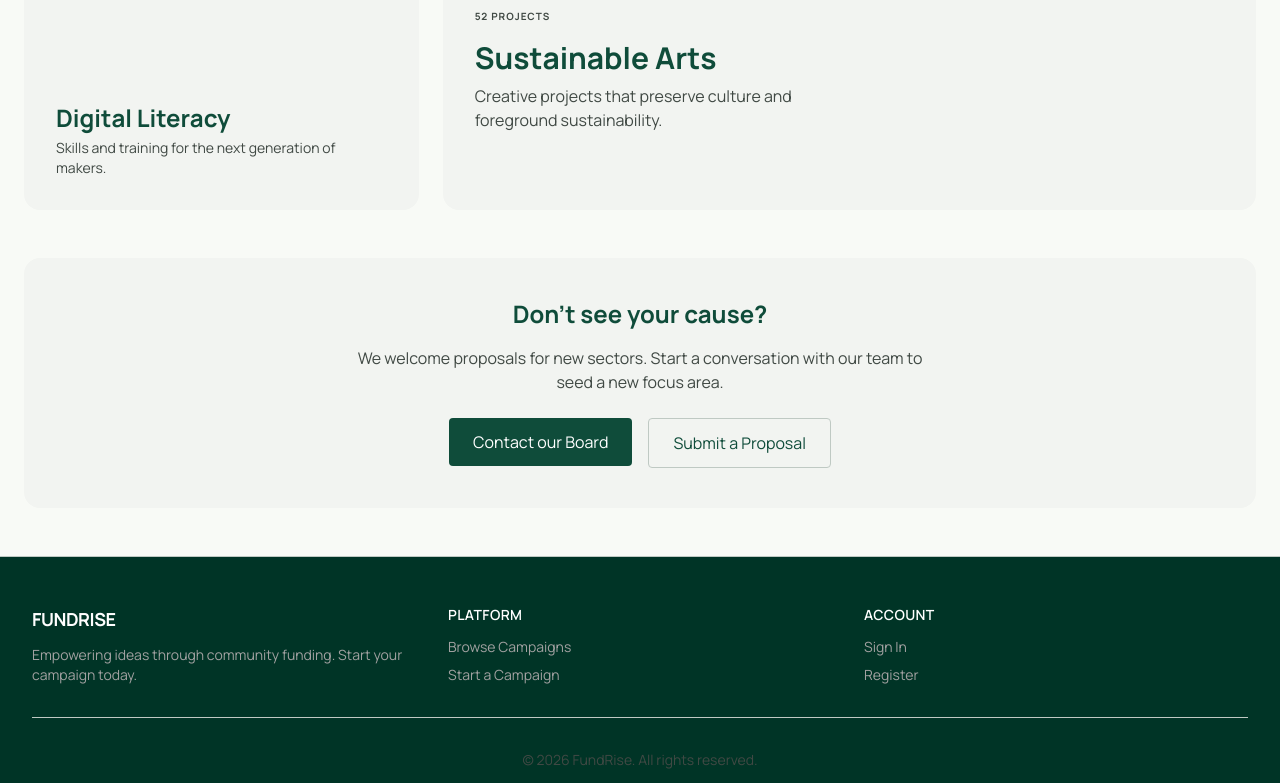
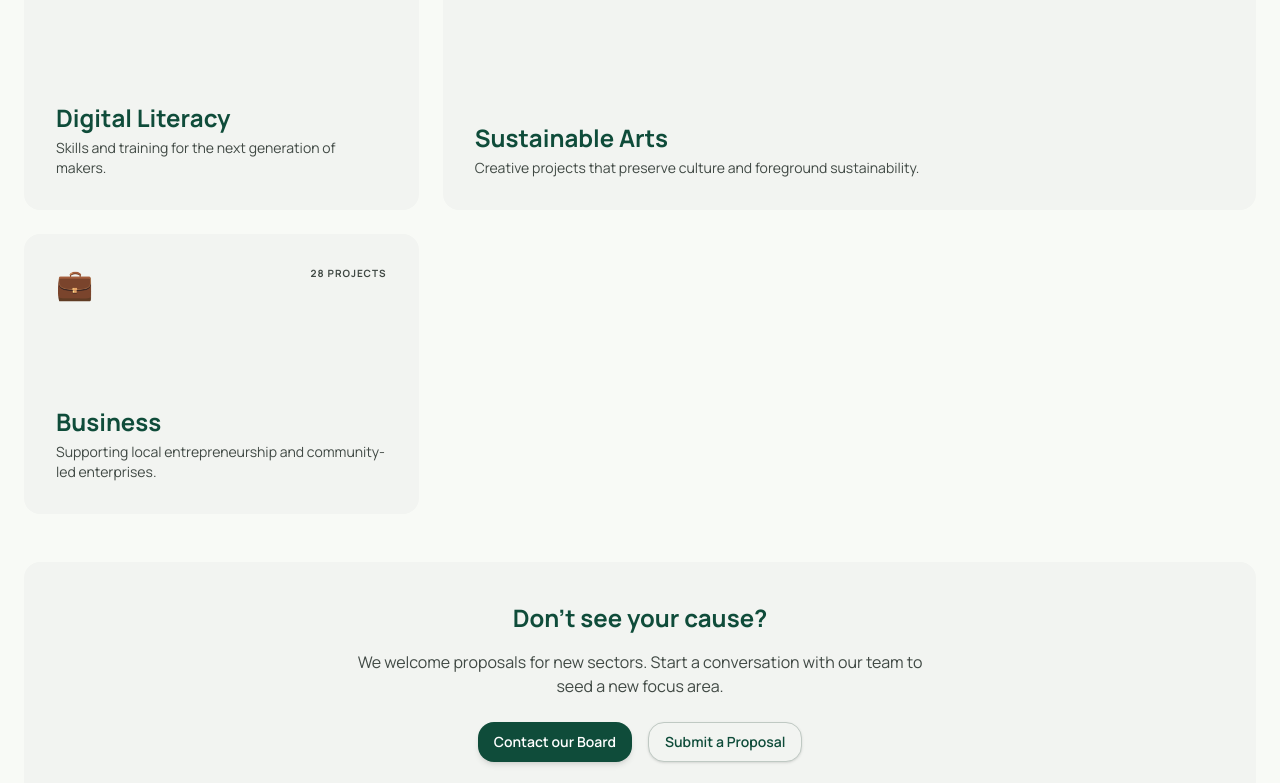
Before and after one commit to itsfuad/Advance-Web-Tech, a Next.js app in the folder frontend/: page /categories in a window 1280 px wide. Shown: the part 1017-1800 px from the top of the page. Built offline with nearby package versions, Linux system fonts and the light colour scheme; no server answers.

Commit message:
update UI

```diff
--- a/frontend/app/campaigns/page.tsx
+++ b/frontend/app/campaigns/page.tsx
@@ -9,16 +9,7 @@ import { Select } from "@/components/ui/select";
 import { Button } from "@/components/ui/button";
 import { Search } from "lucide-react";
 
-const CATEGORIES = [
-  "Technology",
-  "Health",
-  "Education",
-  "Environment",
-  "Arts",
-  "Community",
-  "Business",
-  "Other",
-];
+import { CATEGORY_NAMES } from "@/lib/categories";
 
 export default function CampaignsPage() {
   const [campaigns, setCampaigns] = useState<Campaign[]>([]);
@@ -109,7 +100,7 @@ export default function CampaignsPage() {
           className="w-full sm:w-48"
           placeholder="All Categories"
         >
-          {CATEGORIES.map((c) => (
+          {CATEGORY_NAMES.map((c) => (
             <option key={c} value={c}>
               {c}
             </option>
--- a/frontend/app/categories/page.tsx
+++ b/frontend/app/categories/page.tsx
@@ -1,13 +1,6 @@
 import Link from "next/link";
-
-const CATEGORIES = [
-  { id: "environment", title: "Environment", count: 142 },
-  { id: "education", title: "Education", count: 84 },
-  { id: "health", title: "Community Health", count: 67 },
-  { id: "digital", title: "Digital Literacy", count: 39 },
-  { id: "arts", title: "Sustainable Arts", count: 52 },
-  { id: "business", title: "Business", count: 28 },
-];
+import { Button } from "@/components/ui/button";
+import { CATEGORIES } from "@/lib/categories";
 
 export default function CategoriesPage() {
   return (
@@ -25,70 +18,45 @@ export default function CategoriesPage() {
 
       {/* Bento Grid */}
       <section className="grid grid-cols-1 md:grid-cols-12 gap-6 auto-rows-[280px]">
-        {/* Featured */}
-        <Link href={`/campaigns?category=Environment`} className="md:col-span-8 md:row-span-2 group relative overflow-hidden rounded-2xl cursor-pointer">
+        {CATEGORIES.map((cat) => {
+          const isFeatured = cat.layout === "featured";
+          const isWide = cat.layout === "wide";
+          const colClass = isFeatured ? "md:col-span-8 md:row-span-2" : isWide ? "md:col-span-8" : "md:col-span-4";
+
+          return (
+            <Link
+              key={cat.id}
+              href={`/campaigns?category=${encodeURIComponent(cat.title)}`}
+              className={`${colClass} group relative overflow-hidden rounded-2xl cursor-pointer ${isFeatured ? "" : "bg-(--surface-container-low)"}`}
+            >
+              {isFeatured ? (
+                <>
                   <div className="absolute inset-0 bg-gradient-to-t from-[rgba(0,52,38,0.85)] via-[rgba(0,52,38,0.25)] to-transparent z-10" />
-          <img src="/cover.png" alt="Environment" className="absolute inset-0 w-full h-full object-cover transition-transform duration-700 group-hover:scale-105" />
+                  <img src="/cover.png" alt={cat.title} className="absolute inset-0 w-full h-full object-cover transition-transform duration-700 group-hover:scale-105" />
                   <div className="relative z-20 p-10 text-(--primary-foreground)">
                     <div className="flex items-center gap-3 mb-4">
-              <div className="text-3xl">🌿</div>
-              <span className="text-xs uppercase tracking-[0.18em]">Active Projects: 142</span>
+                      <div className="text-3xl">{cat.emoji}</div>
+                      <span className="text-xs uppercase tracking-[0.18em]">Active Projects: {cat.count}</span>
                     </div>
-            <h3 className="text-4xl font-extrabold mb-2">Environment</h3>
-            <p className="max-w-md text-(--primary-foreground)/90">Protecting biodiversity and restoring vital ecosystems with community-led solutions.</p>
+                    <h3 className="text-4xl font-extrabold mb-2">{cat.title}</h3>
+                    <p className="max-w-md text-(--primary-foreground)/90">{cat.description}</p>
                   </div>
-        </Link>
-
-        {/* Education */}
-        <Link href={`/campaigns?category=Education`} className="md:col-span-4 group relative overflow-hidden rounded-2xl cursor-pointer bg-(--surface-container-low)">
+                </>
+              ) : (
                 <div className="relative z-20 p-8 flex flex-col h-full justify-between">
                   <div className="flex justify-between items-start">
-              <div className="text-3xl text-(--primary)">📚</div>
-              <span className="text-[10px] uppercase tracking-widest text-(--on-surface-variant) font-bold">84 Projects</span>
+                    <div className="text-3xl text-(--primary)">{cat.emoji}</div>
+                    <span className="text-[10px] uppercase tracking-widest text-(--on-surface-variant) font-bold">{cat.count} Projects</span>
                   </div>
                   <div>
-              <h4 className="text-2xl font-bold text-(--primary) mb-1">Education</h4>
-              <p className="text-sm text-(--on-surface-variant)">Bridging learning gaps with accessible tools and curricula.</p>
+                    <h4 className="text-2xl font-bold text-(--primary) mb-1">{cat.title}</h4>
+                    <p className="text-sm text-(--on-surface-variant)">{cat.description}</p>
                   </div>
                 </div>
+              )}
             </Link>
-
-        {/* Community Health */}
-        <Link href={`/campaigns?category=Community Health`} className="md:col-span-4 group relative overflow-hidden rounded-2xl cursor-pointer bg-(--surface-container-low)">
-          <div className="relative z-20 p-8 flex flex-col h-full justify-between">
-            <div className="flex justify-between items-start">
-              <div className="text-3xl text-(--primary)">⚕️</div>
-              <span className="text-[10px] uppercase tracking-widest text-(--on-surface-variant) font-bold">67 Projects</span>
-            </div>
-            <div>
-              <h4 className="text-2xl font-bold text-(--primary) mb-1">Community Health</h4>
-              <p className="text-sm text-(--on-surface-variant)">Local initiatives improving health outcomes for neighborhoods.</p>
-            </div>
-          </div>
-        </Link>
-
-        {/* Digital Literacy */}
-        <Link href={`/campaigns?category=Digital Literacy`} className="md:col-span-4 group relative overflow-hidden rounded-2xl cursor-pointer bg-(--surface-container-low)">
-          <div className="relative z-20 p-8 flex flex-col h-full justify-between">
-            <div className="flex justify-between items-start">
-              <div className="text-3xl text-(--primary)">💻</div>
-              <span className="text-[10px] uppercase tracking-widest text-(--on-surface-variant) font-bold">39 Projects</span>
-            </div>
-            <div>
-              <h4 className="text-2xl font-bold text-(--primary) mb-1">Digital Literacy</h4>
-              <p className="text-sm text-(--on-surface-variant)">Skills and training for the next generation of makers.</p>
-            </div>
-          </div>
-        </Link>
-
-        {/* Sustainable Arts (wide) */}
-        <Link href={`/campaigns?category=Arts`} className="md:col-span-8 group relative overflow-hidden rounded-2xl cursor-pointer bg-(--surface-container-low)">
-          <div className="relative z-20 p-8 flex flex-col h-full justify-center max-w-md">
-            <span className="text-[10px] uppercase tracking-widest text-(--on-surface-variant) font-bold mb-4">52 Projects</span>
-            <h3 className="text-3xl font-bold text-(--primary) mb-2">Sustainable Arts</h3>
-            <p className="text-(--on-surface-variant)">Creative projects that preserve culture and foreground sustainability.</p>
-          </div>
-        </Link>
+          );
+        })}
       </section>
 
       {/* CTA */}
@@ -96,8 +64,8 @@ export default function CategoriesPage() {
         <h2 className="text-2xl font-bold text-(--primary) mb-4">Don&apos;t see your cause?</h2>
         <p className="text-(--on-surface-variant) max-w-xl mx-auto mb-6">We welcome proposals for new sectors. Start a conversation with our team to seed a new focus area.</p>
         <div className="flex justify-center gap-4">
-          <Link href="/contact"><button className="px-6 py-3 bg-(--primary) text-(--primary-foreground) rounded-md">Contact our Board</button></Link>
-          <Link href="/proposal"><button className="px-6 py-3 border border-(--outline) text-(--primary) rounded-md">Submit a Proposal</button></Link>
+          <Link href="/contact"><Button>Contact our Board</Button></Link>
+          <Link href="/proposal"><Button variant="outline">Submit a Proposal</Button></Link>
         </div>
       </section>
     </main>
--- a/frontend/app/how-it-works/page.tsx
+++ b/frontend/app/how-it-works/page.tsx
@@ -1,6 +1,6 @@
 import Link from "next/link";
 import { Button } from "@/components/ui/button";
-import { Target, Users } from "lucide-react";
+import { Target, Users, ChartLine } from "lucide-react";
 
 export default function HowItWorksPage() {
   return (
@@ -112,20 +112,21 @@ export default function HowItWorksPage() {
           <div className="md:col-span-2 bg-(--surface-container-low) rounded-2xl p-8 flex flex-col justify-between">
             <div className="flex justify-between">
               <div className="w-12 h-12 bg-(--primary) text-(--primary-foreground) rounded-full flex items-center justify-center font-bold">1</div>
-              <div className="text-(--outline)">monitoring</div>
+              <ChartLine size={20} />
             </div>
 
             <div>
-              <h3 className="text-2xl font-bold mt-6">Real-Time Verification</h3>
-              <p className="text-(--on-surface-variant)">Updates, audits and progress metrics available to all backers in a live feed.</p>
+                <h3 className="text-2xl font-bold mt-6">Real-Time Verification</h3>
+                <p className="text-(--on-surface-variant)">Updates, audits and progress metrics available to all backers in a live feed.</p>
             </div>
           </div>
 
-          <div className="bg-(--primary-container) text-(--primary-foreground) rounded-2xl p-8 flex flex-col justify-between">
-            <div className="w-10 h-10 bg-(--primary-fixed) rounded-full flex items-center justify-center font-bold">2</div>
+          <div className="relative bg-(--primary-container) text-(--primary-foreground) rounded-2xl p-8 flex flex-col justify-between">
+            <div className="w-10 h-10 bg-(--primary) rounded-full flex items-center justify-center font-bold">2</div>
+            <Users size={90} className="text-(--primary) absolute right-10" />
             <div>
               <h3 className="text-2xl font-bold mt-2">Community Governance</h3>
-              <p className="text-(--primary-fixed) text-sm">Voting and local participation in implementation decisions.</p>
+              <p className="text-(--secondary) text-sm">Voting and local participation in implementation decisions.</p>
             </div>
           </div>
 
@@ -148,7 +149,7 @@ export default function HowItWorksPage() {
         <h2 className="text-3xl font-bold mb-4">Ready to architect change?</h2>
         <div className="flex justify-center gap-4">
           <Link href="/campaigns/new"><Button>Start a Movement</Button></Link>
-          <Link href="/campaigns"><button className="px-6 py-3 border border-(--outline) text-(--primary) rounded-md">Browse Projects</button></Link>
+          <Link href="/campaigns"><Button variant="outline">Browse Projects</Button></Link>
         </div>
       </section>
     </main>
--- a/frontend/components/layout/Footer.tsx
+++ b/frontend/components/layout/Footer.tsx
@@ -59,7 +59,7 @@ export default function Footer() {
             </ul>
           </div>
         </div>
-        <div className="border-t border-(--footer-border) mt-8 pt-8 text-center text-(--footer-muted-foreground) text-sm">
+        <div className="border-t border-(--secondary) mt-8 pt-8 text-center text-(--secondary) text-sm">
           © {new Date().getFullYear()} FundRise. All rights reserved.
         </div>
       </div>
--- a/frontend/components/layout/Navbar.tsx
+++ b/frontend/components/layout/Navbar.tsx
@@ -14,7 +14,7 @@ import {
   TriangleAlert,
   X,
 } from "lucide-react";
-import { useRouter } from "next/navigation";
+import { useRouter, usePathname } from "next/navigation";
 import { resolveImageUrl } from "@/lib/utils";
 
 export default function Navbar() {
@@ -23,6 +23,7 @@ export default function Navbar() {
   const [accountOpen, setAccountOpen] = useState(false);
   const accountMenuRef = useRef<HTMLDivElement>(null);
   const router = useRouter();
+  const pathname = usePathname();
 
   const handleLogout = () => {
     logout();
@@ -65,9 +66,9 @@ export default function Navbar() {
           </Link>
 
           <div className="hidden md:flex items-center gap-8 font-medium tracking-tight">
-            <Link href="/campaigns" className="text-(--primary) font-bold border-b-2 border-(--primary) pb-1">Discover</Link>
-            <Link href="/how-it-works" className="text-(--muted-foreground) hover:text-(--primary) transition-colors">How it Works</Link>
-            <Link href="/categories" className="text-(--muted-foreground) hover:text-(--primary) transition-colors">Categories</Link>
+            <Link href="/campaigns" className={`${pathname?.startsWith("/campaigns") ? "text-(--primary) font-bold border-b-2 border-(--primary) pb-1" : "text-(--muted-foreground) hover:text-(--primary) transition-colors"}`}>Discover</Link>
+            <Link href="/how-it-works" className={`${pathname === "/how-it-works" ? "text-(--primary) font-bold border-b-2 border-(--primary) pb-1" : "text-(--muted-foreground) hover:text-(--primary) transition-colors"}`}>How it Works</Link>
+            <Link href="/categories" className={`${pathname?.startsWith("/categories") ? "text-(--primary) font-bold border-b-2 border-(--primary) pb-1" : "text-(--muted-foreground) hover:text-(--primary) transition-colors"}`}>Categories</Link>
           </div>
 
           <div className="hidden md:flex items-center gap-3">
@@ -185,7 +186,7 @@ export default function Navbar() {
         <div className="md:hidden bg-(--secondary) border-t border-(--border) px-4 py-4 space-y-3">
           <Link
             href="/campaigns"
-            className="block text-sm py-2"
+            className={`block text-sm py-2 ${pathname?.startsWith("/campaigns") ? "underline font-medium" : ""}`}
             onClick={() => setMenuOpen(false)}
           >
             Browse Campaigns
--- /dev/null
+++ b/frontend/lib/categories.ts
@@ -0,0 +1,58 @@
+export const CATEGORIES = [
+  {
+    id: "environment",
+    title: "Environment",
+    count: 142,
+    description: "Protecting biodiversity and restoring vital ecosystems with community-led solutions.",
+    emoji: "🌿",
+    iconName: "environment",
+    layout: "featured",
+  },
+  {
+    id: "education",
+    title: "Education",
+    count: 84,
+    description: "Bridging learning gaps with accessible tools and curricula.",
+    emoji: "📚",
+    iconName: "education",
+    layout: "normal",
+  },
+  {
+    id: "community-health",
+    title: "Community Health",
+    count: 67,
+    description: "Local initiatives improving health outcomes for neighborhoods.",
+    emoji: "⚕️",
+    iconName: "community-health",
+    layout: "normal",
+  },
+  {
+    id: "digital-literacy",
+    title: "Digital Literacy",
+    count: 39,
+    description: "Skills and training for the next generation of makers.",
+    emoji: "💻",
+    iconName: "digital-literacy",
+    layout: "normal",
+  },
+  {
+    id: "arts",
+    title: "Sustainable Arts",
+    count: 52,
+    description: "Creative projects that preserve culture and foreground sustainability.",
+    emoji: "🎨",
+    iconName: "arts",
+    layout: "wide",
+  },
+  {
+    id: "business",
+    title: "Business",
+    count: 28,
+    description: "Supporting local entrepreneurship and community-led enterprises.",
+    emoji: "💼",
+    iconName: "business",
+    layout: "normal",
+  },
+];
+
+export const CATEGORY_NAMES = CATEGORIES.map((c) => c.title);
```
Lines whose indentation alone changed are shown as unchanged.
